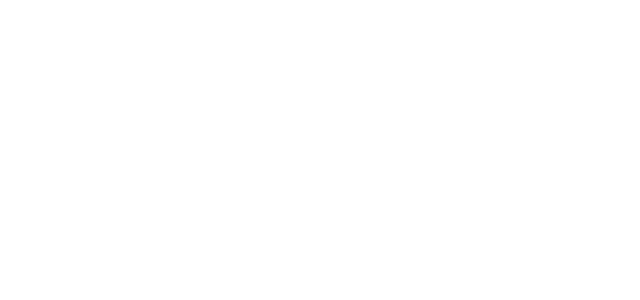
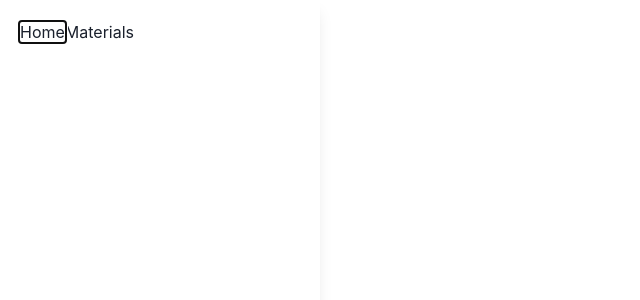
Before and after one commit to GPT-Engineer-App/material-manager-tool, a React (Vite) app: page / in a window 1280 px wide. Shown: the top 300 px of the page, without its empty margins (0-640 px from the left). Built offline with nearby package versions, Linux system fonts and the light colour scheme.

Commit message:
Adjusted the `App.jsx` to ensure that the `Sidebar` is always visible alongside the routes rather than being a route element itself. Also modified the `Sidebar.jsx` to have the sidebar open by default, addressing the issue of the page appearing blank.
Prompt: The page is blank

```diff
--- a/src/App.jsx
+++ b/src/App.jsx
@@ -6,11 +6,10 @@ import Home from "./pages/Home";
 function App() {
   return (
     <Router>
+      <Sidebar />
       <Routes>
-        <Route path="/" element={<Sidebar />}>
-          <Route index element={<Home />} />
-          <Route path="materials" element={<Index />} />
-        </Route>
+        <Route path="/" element={<Home />} />
+        <Route path="materials" element={<Index />} />
       </Routes>
     </Router>
   );
--- a/src/components/Sidebar.jsx
+++ b/src/components/Sidebar.jsx
@@ -1,9 +1,9 @@
-import React from 'react';
-import { Box, Drawer, DrawerContent, useDisclosure } from '@chakra-ui/react';
-import { Link } from 'react-router-dom';
+import React from "react";
+import { Box, Drawer, DrawerContent, useDisclosure } from "@chakra-ui/react";
+import { Link } from "react-router-dom";
 
 function Sidebar() {
-  const { isOpen, onOpen, onClose } = useDisclosure();
+  const { isOpen, onOpen, onClose } = useDisclosure({ defaultIsOpen: true });
   return (
     <Drawer isOpen={isOpen} placement="left" onClose={onClose}>
       <DrawerContent>
```
